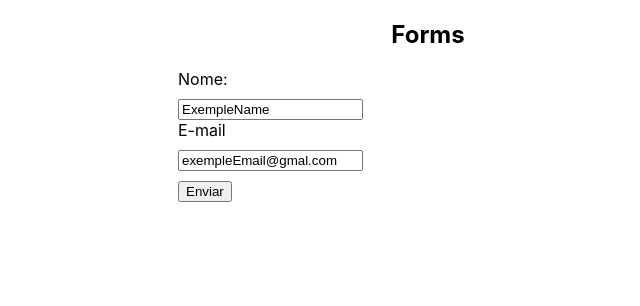
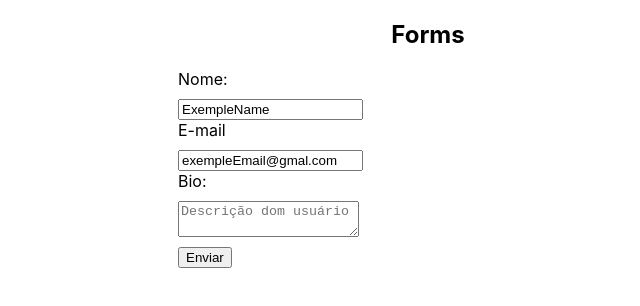
Before and after one commit to ThiagoSuchi/React-course, a React (Create React App) app in the folder projectForm/: page / in a window 1280 px wide. Shown: the top 306 px of the page, without its empty margins (212-852 px from the left). Built offline with nearby package versions, Linux system fonts and the light colour scheme.

Commit message:
Add textarea - React

```diff
--- a/projectForm/src/components/MyForm.js
+++ b/projectForm/src/components/MyForm.js
@@ -1,4 +1,4 @@
-import "./MyForm.css";
+import "./MyForm.css"
 import { useState } from "react";
 
 const MyForm = ({user}) => {
@@ -7,6 +7,8 @@
   const [name, setName] = useState(user ? user.name : '');
   const [email, setEmail] = useState(user ? user.email : '');
 
+  const [bio, setBio] = useState('')
+
   const handleName = (e) => {
     setName(e.target.value);
   };
@@ -14,11 +16,12 @@
   const handleSubmit = (evento) => {
     evento.preventDefault()
     console.log('Enviando o e-mail');
-    console.log(name, email);
+    console.log(name, email, bio);
 
     // 7 - Limpando form
     setName("");
     setEmail("");
+    setBio("");
   }
 
   return (
@@ -48,6 +51,16 @@
              value={email}
            />
         </label>
+        {/* 8 - textarea */}
+        <label>
+          <span>Bio:</span>
+          <textarea
+            name="bio"
+            placeholder="Descrição dom usuário"
+            onChange={(e) => setBio(e.target.value)}
+            value={bio}>
+          </textarea>
+        </label>
         <input type="submit" value="Enviar" />
       </form>
     </div>
```
